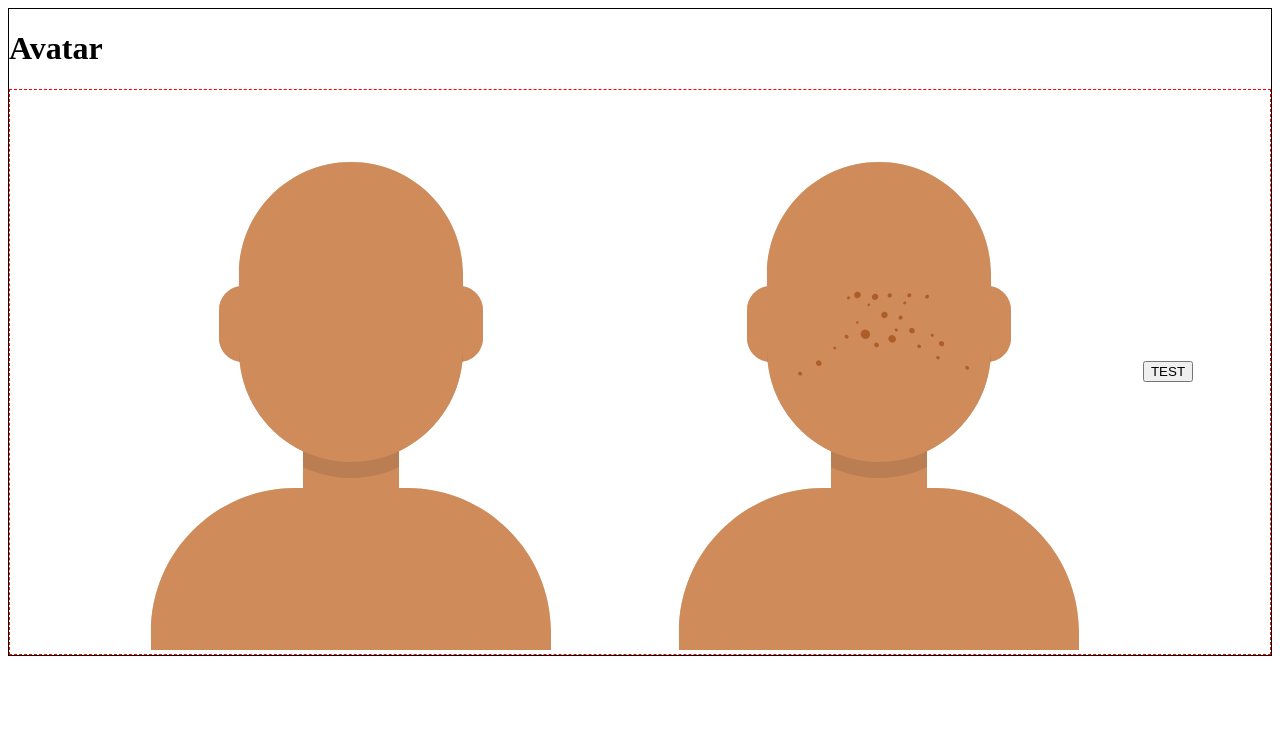
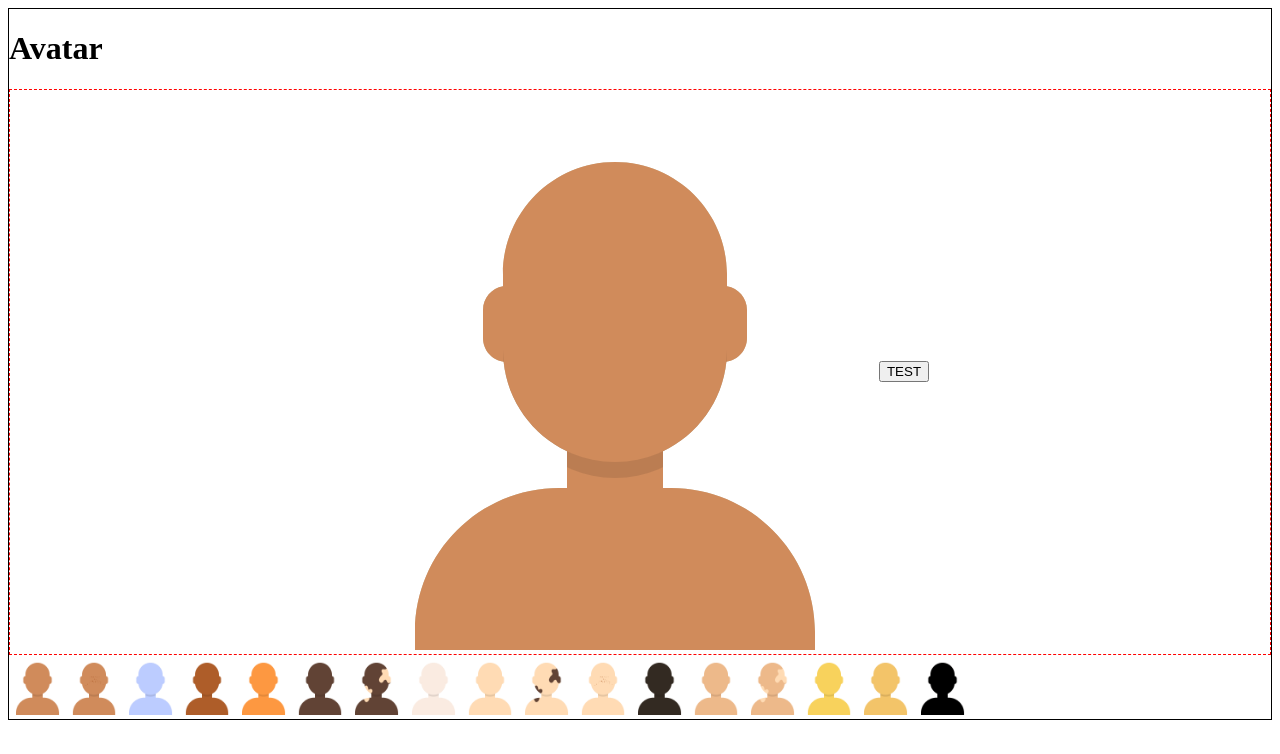
Before and after one commit to blueleorio/avatar-maker, a React (Create React App) app: page / in a window 1280 px wide. Shown: the top 754 px of the page. Built offline with nearby package versions, Linux system fonts and the light colour scheme.

Commit message:
thanksChatGPT

```diff
--- a/src/App.js
+++ b/src/App.js
@@ -1,12 +1,34 @@
 import React, { useState } from "react";
 import "./App.css";
 import Avatar from "./components/Avatar";
+import BodyList from "./components/BodyList";
 
 function App() {
+  const count = {
+    accessories: {
+      earrings: 32,
+      glasses: 17,
+      hats: 28,
+      neckwear: 18,
+    },
+    clothes: {
+      layer1: 5,
+      layer2: 5,
+      layer3: 9,
+    },
+    body: 17,
+    eyebrows: 15,
+    eyes: 24,
+    facial_hair: 17,
+    hair: 73,
+    mouth: 24,
+    noses: 1,
+  };
   return (
     <div className="container">
       <h1>Avatar</h1>
       <Avatar />
+      <BodyList count={count.body} />
     </div>
   );
 }
--- a/src/components/Avatar.js
+++ b/src/components/Avatar.js
@@ -1,30 +1,10 @@
 import React, { useState } from "react";
-import Body from "./Body";
+// import BodyList from "./BodyList";
 
 function Avatar() {
   const [body, setBody] = useState(0);
 
   const pathBody = "/character/body/1.png";
-  const count = {
-    accessories: {
-      earrings: 32,
-      glasses: 17,
-      hats: 28,
-      neckwear: 18,
-    },
-    clothes: {
-      layer1: 5,
-      layer2: 5,
-      layer3: 9,
-    },
-    body: 17,
-    eyebrows: 15,
-    eyes: 24,
-    facial_hair: 17,
-    hair: 73,
-    mouth: 24,
-    noses: 1,
-  };
 
   const handleClickPath = () => {
     console.log(this.target.getAttribute("src"));
@@ -35,9 +15,7 @@ function Avatar() {
       <div className="avatar">
         <img src={pathBody} alt="body-1" />
       </div>
-      <div className="list-container">
-        <Body value={"./character/body/2.png"} handleClick={handleClickPath} />
-      </div>
+      <div className="list-container"></div>
       <button onClick={() => console.log({ body })}>TEST</button>
     </div>
   );
--- a/src/components/Body.js
+++ b/src/components/Body.js
@@ -1,16 +1,7 @@
 import React from "react";
 
-function Body({ value, handleClickPath }) {
-  return (
-    <div className="square">
-      <img
-        className="prop-item"
-        src={value}
-        alt="test"
-        onClick={() => handleClickPath}
-      />
-    </div>
-  );
+function Body({ value }) {
+  return <img className="prop-item" src={value} alt="test" height="60" />;
 }
 
 export default Body;
--- /dev/null
+++ b/src/components/BodyList.js
@@ -0,0 +1,19 @@
+import React from "react";
+import Body from "./Body";
+
+function BodyList({ count }) {
+  const listBody = Array.from({ length: count }, (_, index) => ({
+    index: index + 1,
+  }));
+  const url = "/character/body/";
+
+  return (
+    <div className="list">
+      {listBody.map((body) => (
+        <Body key={body.index} value={`${url}${body.index}.png`} />
+      ))}
+    </div>
+  );
+}
+
+export default BodyList;
```
